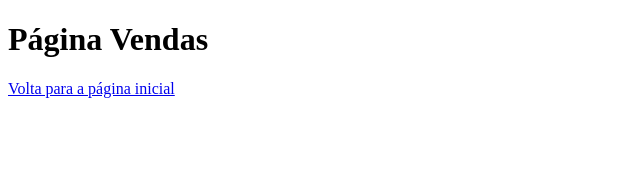
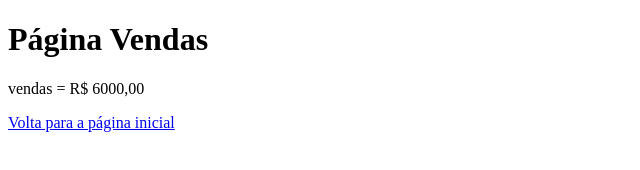
Before and after one commit to QueirozCarlos/aulagithub, a plain HTML site: page vendas.html in a window 1280 px wide. Shown: the whole page, without its empty margins (0-640 px from the left). Drawn offline with Linux system fonts and the light colour scheme.

Commit message:
Update vendas.html

```diff
--- a/vendas.html
+++ b/vendas.html
@@ -8,6 +8,7 @@
 </head>
 <body>
     <h1>Página Vendas</h1>
+    <p>vendas = R$ 6000,00</p>
     <a href="index.html">Volta para a página inicial</a>
 </body>
 </html>
```
